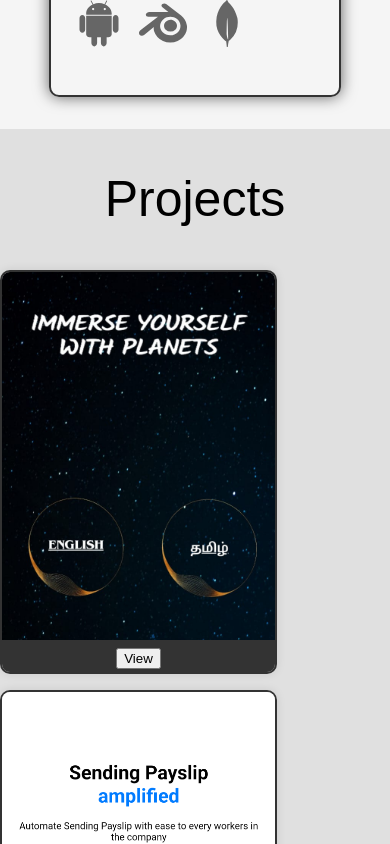
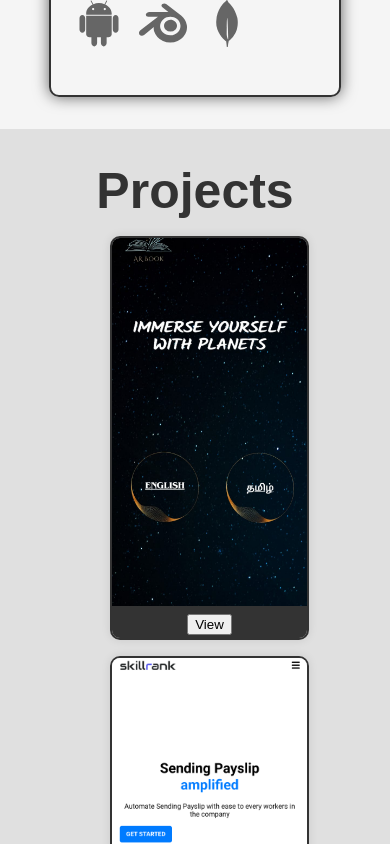
Before and after one commit to aarons2612/Portfolio, a React (Create React App) app: page / in a window 390 px wide. Shown: the part 2260-3104 px from the top of the page. Built offline with nearby package versions, Linux system fonts and the light colour scheme.

Commit message:
Updated the code

```diff
--- a/src/components/Services.css
+++ b/src/components/Services.css
@@ -3,12 +3,13 @@
     background-color: #E0E0E0; /* Lighter grey background */
     overflow-x: auto; /* Enable horizontal scroll */
     white-space: nowrap; /* Keep items in a single line */
-    height: 100vh;
   }
 
-  h2{
+  h1{
+    margin-bottom: 1rem;
+    text-align: center;
+    color: #333333; /* Dark grey */
     font-size: 50px;
-    font-weight: 300;
   }
 
   .projects {
@@ -78,31 +79,47 @@
 
   /* Add media queries for responsive design */
   @media (max-width: 900px) {
+
+    .projects{
+      display: flex;
+      flex-direction: column;
+      justify-content: center;
+      align-items: center;
+
+    }
     .project {
-      width: 80%; /* Adjust width on smaller screens */
+      width: 100%; /* Adjust width on smaller screens */
+      justify-content: center;
+      align-items: center;
     }
   }
 
   @media (max-width: 740px) {
     .project {
-      width: 100%; /* Full width on smallest screens */
-      gap: 1rem;
+      width: 80%; /* Full width on smallest screens */
+      justify-content: center;
+      align-items: center;
+      margin-left: 25px;
     }
 
     .projects{
       display: grid;
       grid-template-columns: repeat(2, 1fr);
+      gap: 1rem;
     }
   }
 
   @media (max-width: 600px) {
     .project {
-      width: 70%; /* Full width on smallest screens */
-
+      width: 50%; /* Full width on smallest screens */
+      justify-content: center;
+      align-items: center;
+      margin-left: 110px;
     }
 
     .projects{
       display: grid;
       grid-template-columns: 1fr;
+      align-items: center;
     }
   }
--- a/src/components/Services.js
+++ b/src/components/Services.js
@@ -31,7 +31,7 @@ const Services = () => {
 
   return (
     <div className="services fade-out" id="services">
-      <h2>Projects</h2>
+      <h1>Projects</h1>
       <div className="projects">
         {projects.map((project, index) => (
           <div className="project" key={index}>
```
